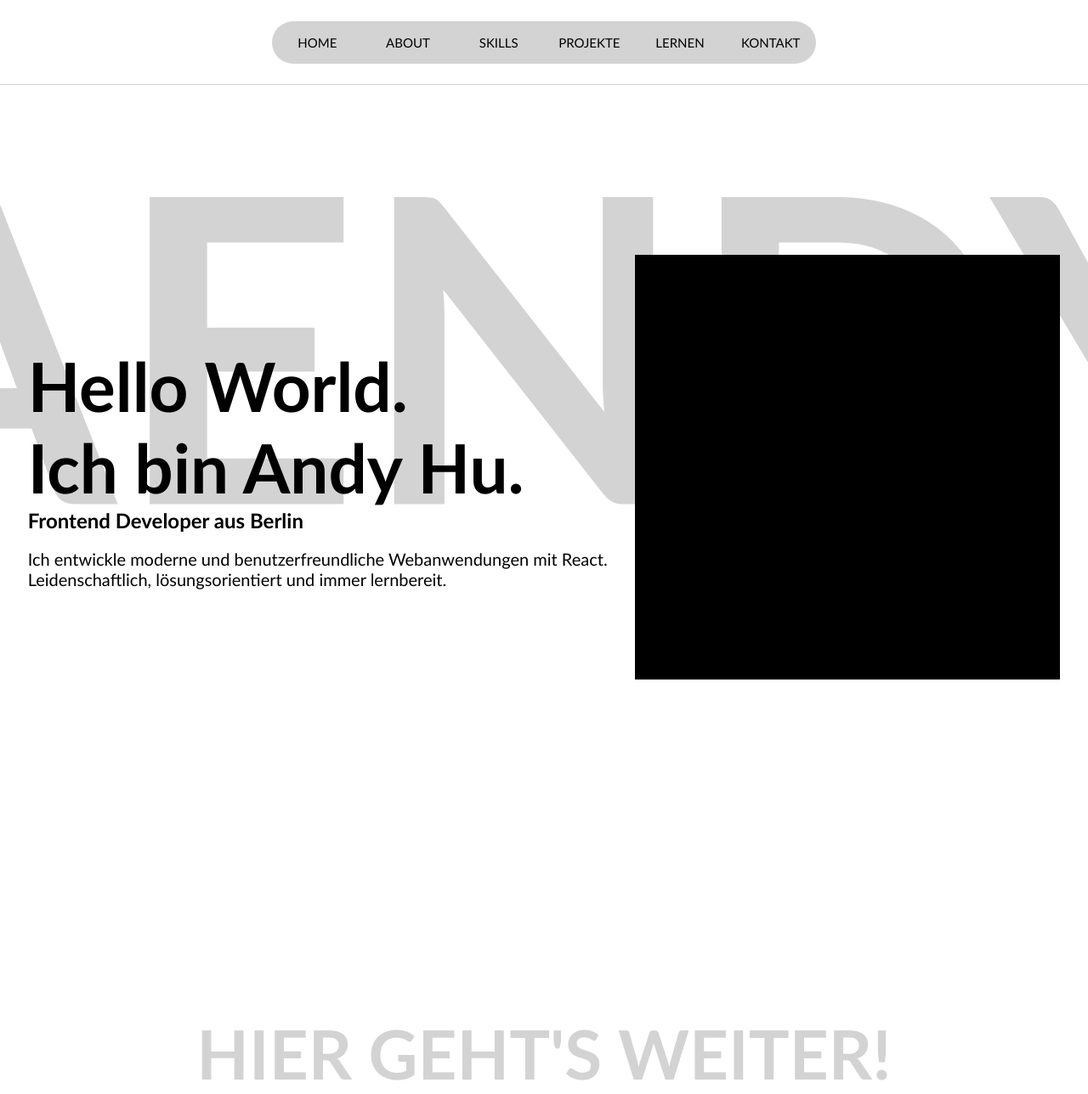
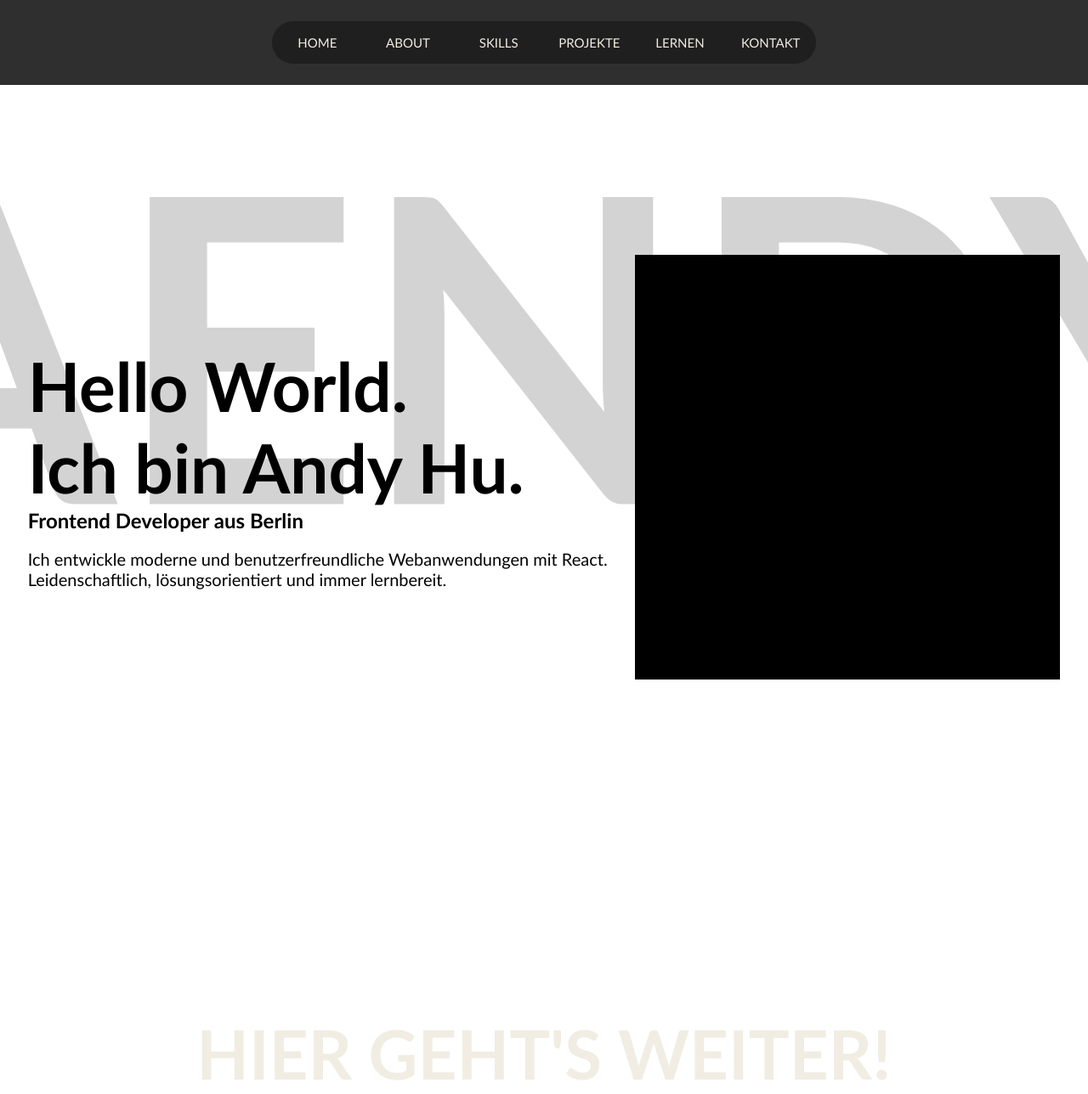
Before and after one commit to AndyHu8/Portfolio-Website, a React (Create React App) app in the folder portfolio-website/: page / in a window 1280 px wide. Shown: the top 1288 px of the page at 85% size. Built offline with nearby package versions, Linux system fonts and the light colour scheme.

Commit message:
Navbar geändert + Colors.css erstellt

```diff
--- a/portfolio-website/src/App.css
+++ b/portfolio-website/src/App.css
@@ -6,7 +6,7 @@
 .coming-soon {
   margin-top: 15%;
   text-align: center;
-  color: lightgray;
+  color: #F1EDE3;
   font-size: 80px;
   font-family: 'Trebuchet MS', 'Lucida Sans Unicode', 'Lucida Grande', 'Lucida Sans', Arial, sans-serif;
 }
--- /dev/null
+++ b/portfolio-website/src/Colors.css
@@ -0,0 +1,5 @@
+:root {
+    --lightgray: #2f2f2f;
+    --darkgray: #1f1f1f;
+    --orange: #C9825A;
+}
--- a/portfolio-website/src/Navbar/Navbar.css
+++ b/portfolio-website/src/Navbar/Navbar.css
@@ -1,10 +1,10 @@
 .wrapper {
     height: 100px;
-    color: black;
+    color: #F1EDE3;
     display: flex;
     justify-content: center;
     align-items: center;
-    border-bottom: 1px solid lightgray;
+    background-color: var(--lightgray);
 }
 
 /*NAVIGATION*/
@@ -13,7 +13,7 @@
     height: 50px;
     margin: 0 100px;
     font-family: 'Trebuchet MS', 'Lucida Sans Unicode', 'Lucida Grande', 'Lucida Sans', Arial, sans-serif;
-    background-color: lightgray;
+    background-color: var(--darkgray);
     border-radius: 25px;
 }
 
@@ -38,6 +38,7 @@
 
 .nav-list ul li:hover {
     cursor: pointer;
-    background-color: white;
+    background-color: var(--lightgray);
+    color: var(--orange);
     transition: all 0.5s ease;
 }
--- a/portfolio-website/src/Navbar/Navbar.jsx
+++ b/portfolio-website/src/Navbar/Navbar.jsx
@@ -1,4 +1,5 @@
 import './Navbar.css';
+import '../Colors.css';
 
 function Navbar(){
     return (
--- a/portfolio-website/src/index.js
+++ b/portfolio-website/src/index.js
@@ -1,6 +1,7 @@
 import React from 'react';
 import ReactDOM from 'react-dom/client';
 import App from './App';
+import './Colors.css';
 
 const root = ReactDOM.createRoot(document.getElementById('root'));
 root.render(
```
